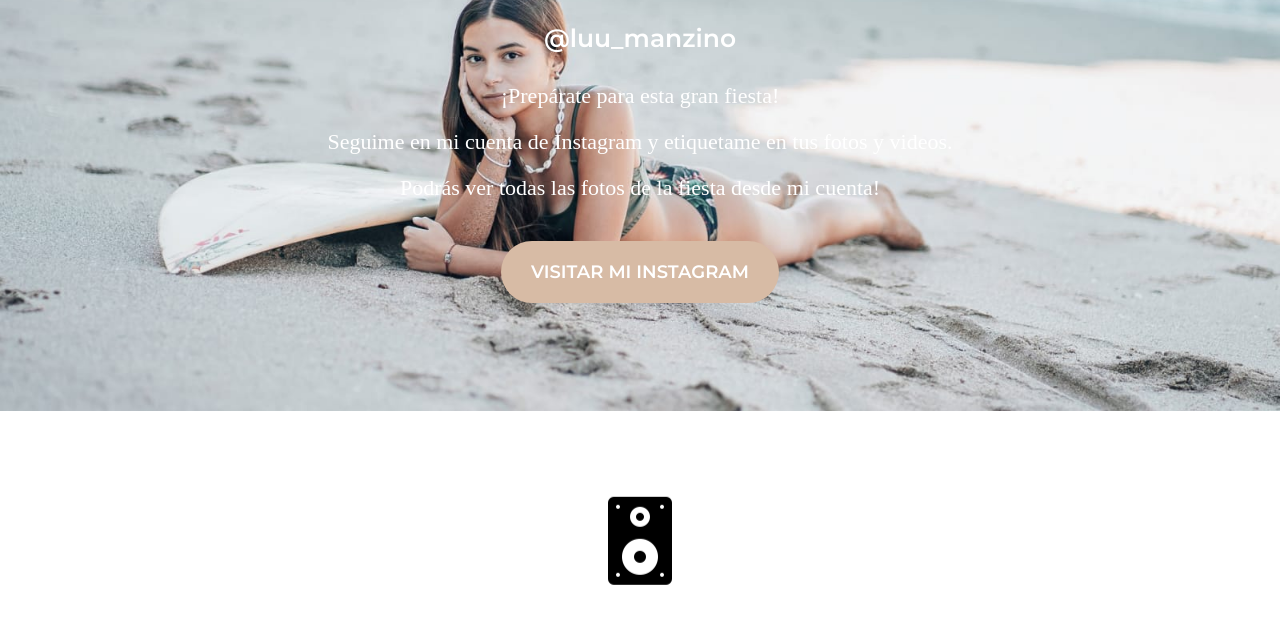
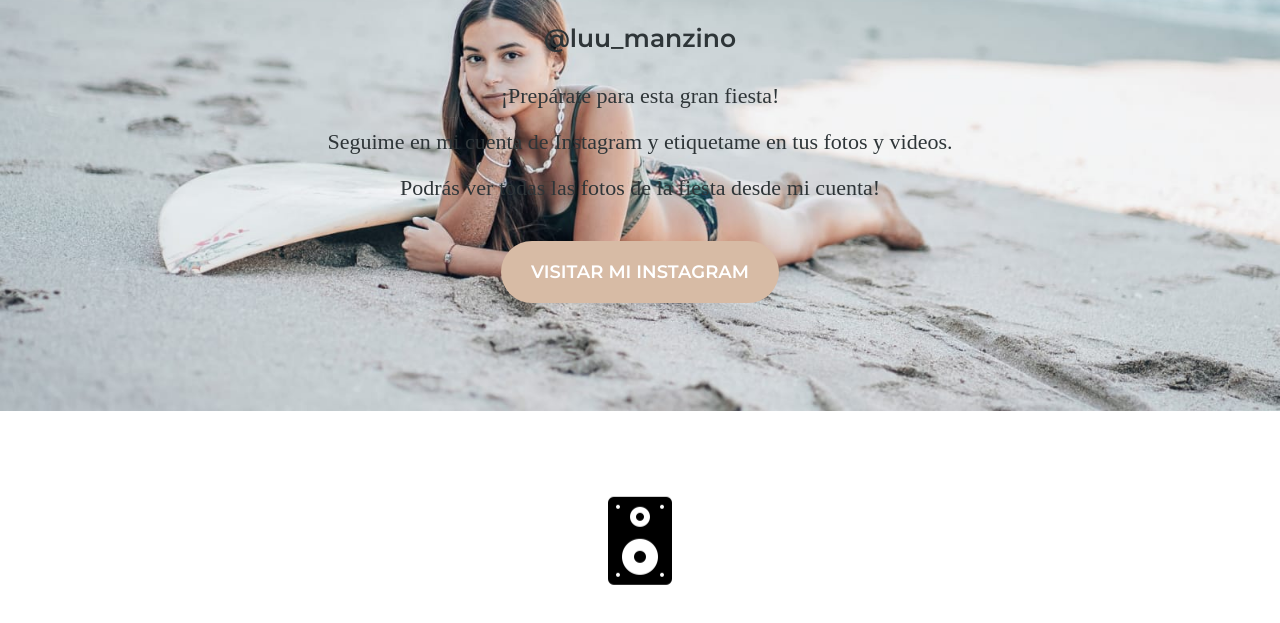
Before and after one commit to mdq4all/Cumple-15-luli, a plain HTML site: page index.html in a window 1280 px wide. Shown: the part 2435-3058 px from the top of the page. Drawn offline with nearby package versions, Linux system fonts and the light colour scheme; a web font is replaced by a local one.

Commit message:
correcion de color de letra seccion redes

```diff
--- a/style.css
+++ b/style.css
@@ -406,7 +406,7 @@
     flex-direction: column;
     align-items: center;
     justify-content: center;
-    color: var(--color-secundario);
+    color: #2E3538;
 }
 .section_redes img {
     -webkit-animation: heartbeat 1.5s cubic-bezier(0.550, 0.055, 0.675, 0.190) infinite both;
```
